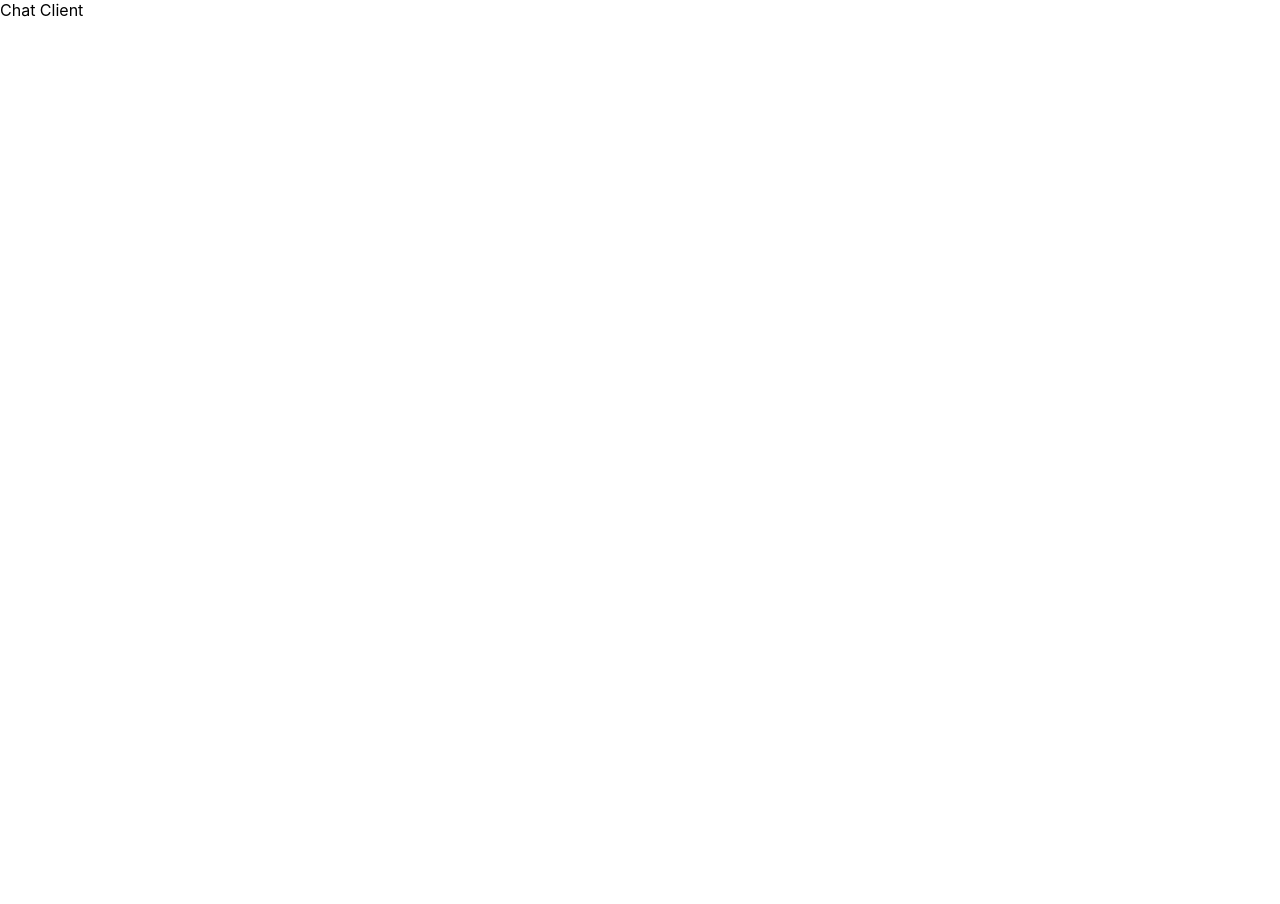
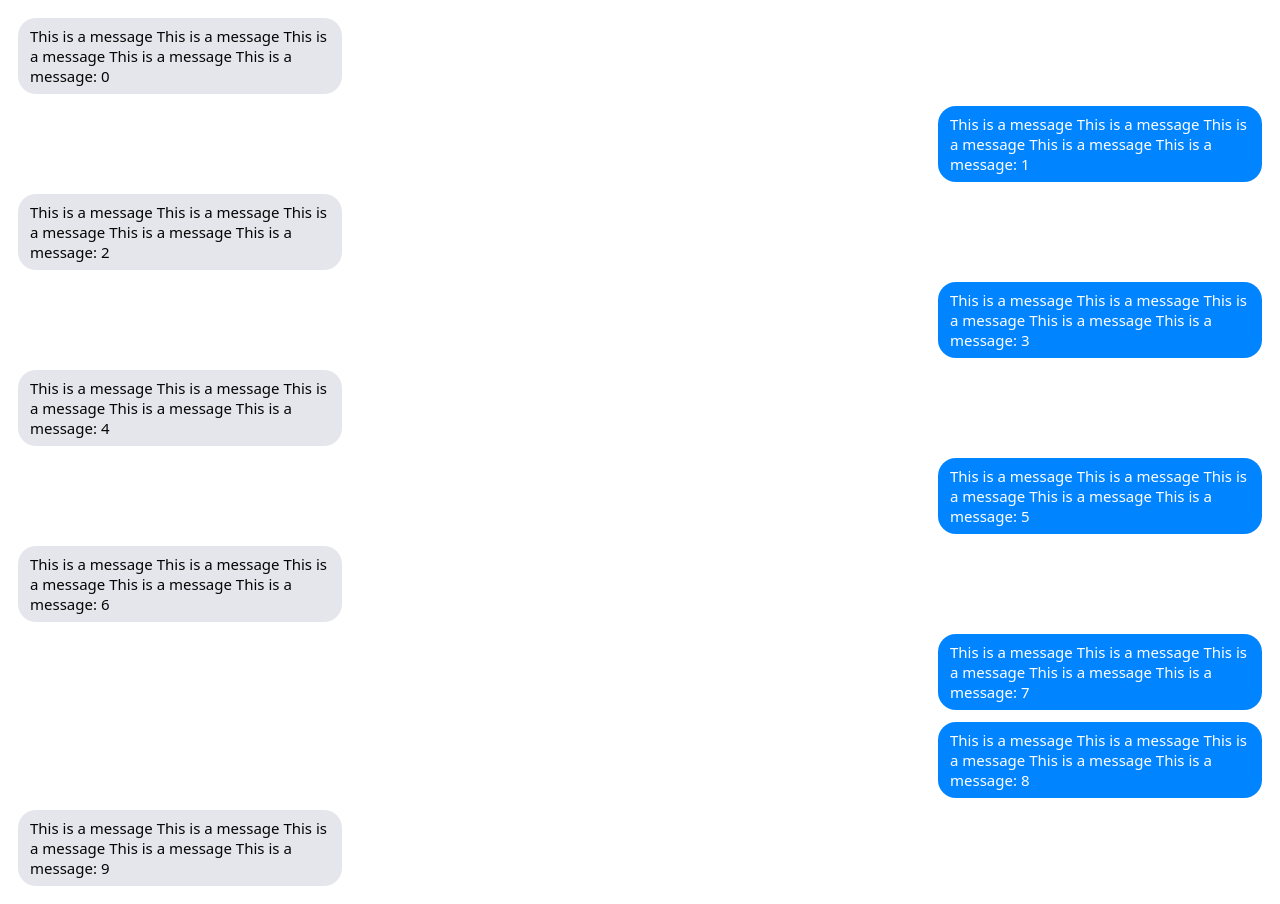
Before and after one commit to p-sun/multiplatform-chat-from-scratch, a React (Create React App) app in the folder react-web-client/: page / in a window 1280 px wide. Before the commit the page ends 800 px from the top, so only its background shows below. Built offline with nearby package versions, Linux system fonts and the light colour scheme; the HTML template or start-up script is replaced by a standard one.

Commit message:
feat: Make the CSS for message bubbles similar to Facebook messenger.

```diff
--- a/react-web-client/src/App.css
+++ b/react-web-client/src/App.css
@@ -1,37 +1,44 @@
-.App {
+body {
+  font-family: 'system-ui', '.SFNSText-Regular', sans-serif;
 }
 
-.App-logo {
-  height: 40vmin;
-  pointer-events: none;
+:root {
+  --primary-text: #050505;
+  --wash: #e4e6eb;
 }
 
-@media (prefers-reduced-motion: no-preference) {
-  .App-logo {
-    animation: App-logo-spin infinite 20s linear;
-  }
+.messages-list {
+  flex: auto;
+  display: flex;
+  flex-direction: column;
+  row-gap: 12px;
+  font-size: 15px;
+  margin: 18px;
 }
 
-.App-header {
-  background-color: #282c34;
-  min-height: 100vh;
+.chat-bubble-hstack {
   display: flex;
-  flex-direction: column;
-  font-size: calc(10px + 2vmin);
-  color: white;
-  padding: 24px;
-  text-align: left;
 }
 
-.App-link {
-  color: #61dafb;
+.chat-bubble {
+  padding-right: 12px;
+  padding-left: 12px;
+  padding-top: 8px;
+  padding-bottom: 8px;
+  border-radius: 18px;
+  max-width: 300px;
 }
 
-@keyframes App-logo-spin {
-  from {
-    transform: rotate(0deg);
-  }
-  to {
-    transform: rotate(360deg);
-  }
+.chat-bubble-non-self {
+  background: var(--wash);
+  color: var(--primary-text);
 }
+
+.chat-bubble-self {
+  background: rgb(0, 132, 255);
+  color: white;
+}
+
+.chat-bubble-spacer {
+  flex-grow: 1;
+}
--- a/react-web-client/src/App.tsx
+++ b/react-web-client/src/App.tsx
@@ -1,7 +1,13 @@
 import './App.css';
+import { Conversation } from './components/Conversation';
 
 function App() {
-  return <div>Chat Client</div>;
+  const msgs = Array.from({ length: 10 }).map((val, i) => String(i));
+  return (
+    <div className='todo-app'>
+      <Conversation messages={msgs} />
+    </div>
+  );
 }
 
 export default App;
--- /dev/null
+++ b/react-web-client/src/components/Conversation.tsx
@@ -0,0 +1,32 @@
+function ChatBubble(props: { message: string; isSelf: boolean }) {
+  const { message, isSelf } = props;
+
+  const Spacer = <div className='chat-bubble-spacer' />;
+
+  const bubbleClass = isSelf ? 'chat-bubble-self' : 'chat-bubble-non-self';
+  const MessageBubble = (
+    <div key={message} className={'chat-bubble ' + bubbleClass}>
+      This is a message This is a message This is a message This is a message This is a message:{' '}
+      {message}
+    </div>
+  );
+
+  const left = isSelf ? Spacer : MessageBubble;
+  const right = isSelf ? MessageBubble : Spacer;
+  return (
+    <div className='chat-bubble-hstack'>
+      {left}
+      {right}
+    </div>
+  );
+}
+
+export function Conversation(props: { messages: string[] }) {
+  const { messages } = props;
+  const msgsViews: React.ReactElement[] = [];
+
+  for (const msg of messages) {
+    msgsViews.push(<ChatBubble message={msg} isSelf={Math.random() > 0.5} />);
+  }
+  return <div className='messages-list'>{msgsViews}</div>;
+}
```
